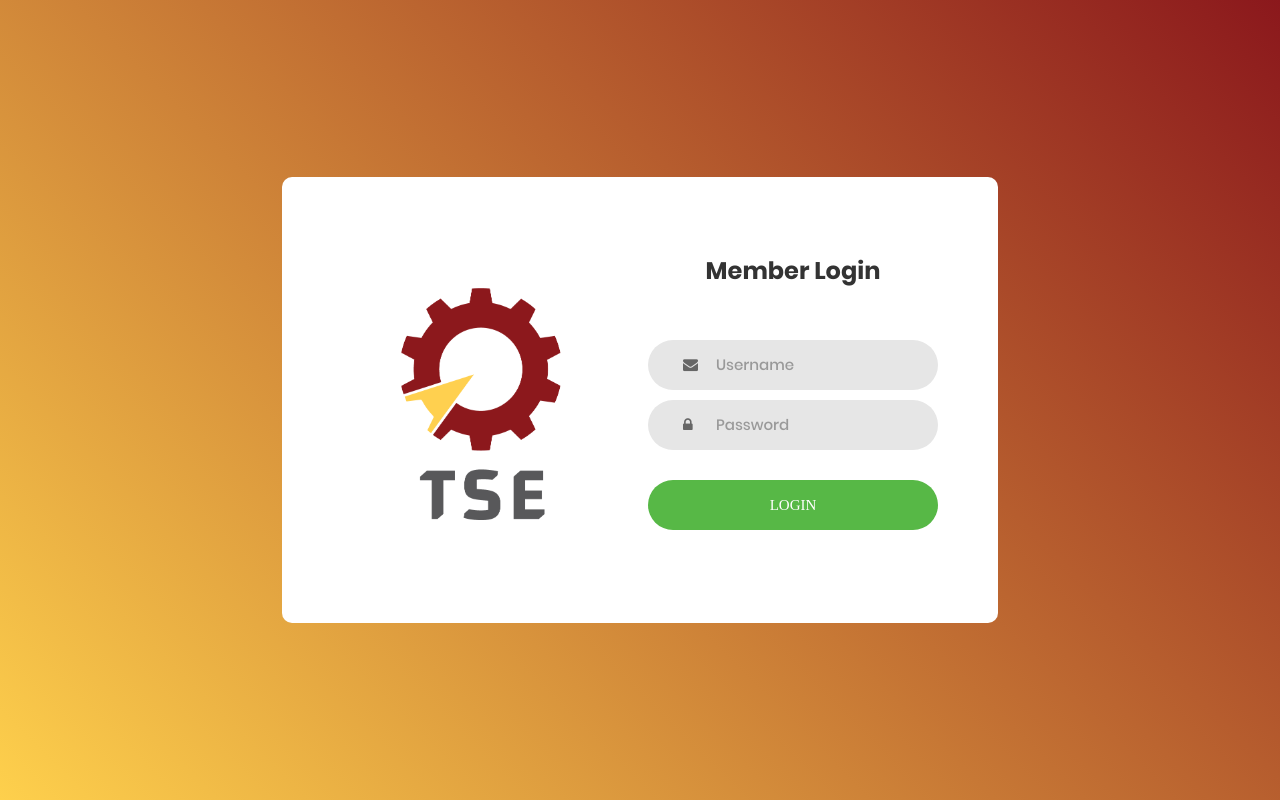
After one commit to 6410685215/cn321-as2, a Django app: page / in a window 1280 px wide. The commit adds this page. Run offline with Django 4.2, Linux system fonts and the light colour scheme; some libraries are stand-ins or nearby versions; some web fonts are replaced.

Commit message:
page login

```diff
--- a/Admin/urls.py
+++ b/Admin/urls.py
@@ -18,6 +18,7 @@ from django.contrib import admin
 from django.urls import path, include
 
 urlpatterns = [
-    path('', include('course.urls')),
+    path('', include('users.urls')),
+    path('course/', include('course.urls')),
     path('admin/', admin.site.urls),
 ]
--- a/course/urls.py
+++ b/course/urls.py
@@ -2,5 +2,5 @@ from django.urls import path, include
 from . import views
 
 urlpatterns = [
-    path('', views.course, name='course'),
+    path('', views.index, name='course'),
 ]
--- a/course/views.py
+++ b/course/views.py
@@ -2,3 +2,5 @@ from django.shortcuts import render
 from django.http import HttpResponse
 
 # Create your views here.
+def index(request):
+    return render(request, 'course/layout.html')
--- a/templates/course/layout.html
+++ b/templates/course/layout.html
@@ -1,11 +1,22 @@
 <!DOCTYPE html>
 <html lang="en">
 <head>
-  <meta charset="UTF-8">
-  <meta name="viewport" content="width=device-width, initial-scale=1.0">
-  <title>DEMO</title>
+  {% load static %}
+	<title>Course Quota</title>
+	<meta charset="UTF-8">
+	<meta name="viewport" content="width=device-width, initial-scale=1">
+
+	<link rel="icon" type="image/png" href="{% static 'images/favicon.ico' %}"/>
+	<link rel="stylesheet" type="text/css" href="{% static 'vendor/bootstrap/css/bootstrap.min.css' %}">
+	<link rel="stylesheet" type="text/css" href="{% static 'fonts/font-awesome-4.7.0/css/font-awesome.min.css' %}">
+	<link rel="stylesheet" type="text/css" href="{% static 'vendor/animate/animate.css' %}">
+	<link rel="stylesheet" type="text/css" href="{% static 'vendor/css-hamburgers/hamburgers.min.css' %}">
+	<link rel="stylesheet" type="text/css" href="{% static 'vendor/select2/select2.min.css' %}">
+	<link rel="stylesheet" type="text/css" href="{% static 'css/util.css' %}">
+	<link rel="stylesheet" type="text/css" href="{% static 'css/main.css' %}">
 </head>
 <body>
-
+  {% block content %}
+  {% endblock %}
 </body>
 </html>
--- /dev/null
+++ b/templates/users/login.html
@@ -0,0 +1,52 @@
+{% extends 'course/layout.html' %}
+{% load static %}
+{% block content %}
+  <div class="limiter">
+    <div class="container-login100">
+      <div class="wrap-login100">
+        <div class="login100-pic js-tilt" data-tilt>
+          <img src="{% static 'images/logo.png' %}" alt="IMG" />
+        </div>
+
+        <form class="login100-form validate-form" action="{% url 'login' %}" method='post'>
+          {% csrf_token %}
+          <span class="login100-form-title">Member Login</span>
+
+          <div class="wrap-input100 validate-input">
+            <input class="input100" type="text" placeholder="Username" name="username" >
+            <span class="focus-input100"></span>
+            <span class="symbol-input100"><i class="fa fa-envelope" aria-hidden="true"></i></span>
+          </div>
+
+          <div class="wrap-input100 validate-input" data-validate="Password is required">
+            <input class="input100" type="password" placeholder="Password" name="password">
+            <span class="focus-input100"></span>
+            <span class="symbol-input100"><i class="fa fa-lock" aria-hidden="true"></i></span>
+          </div>
+
+          <div class="container-login100-form-btn">
+            <button class="login100-form-btn" type="submit" >Login</button>
+          </div>
+
+        </form>
+      </div>
+    </div>
+  </div>
+
+  <!-- =============================================================================================== -->
+  <script src="{% static 'vendor/jquery/jquery-3.2.1.min.js' %}"></script>
+  <!-- =============================================================================================== -->
+  <script src="{% static 'vendor/bootstrap/js/popper.js' %}"></script>
+  <script src="{% static 'vendor/bootstrap/js/bootstrap.min.js' %}"></script>
+  <!-- =============================================================================================== -->
+  <script src="{% static 'vendor/select2/select2.min.js' %}"></script>
+  <!-- =============================================================================================== -->
+  <script src="{% static 'vendor/tilt/tilt.jquery.min.js' %}"></script>
+  <script>
+    $('.js-tilt').tilt({
+      scale: 1.1
+    })
+  </script>
+  <!-- =============================================================================================== -->
+  <script src="{% static 'js/main.js' %}"></script>
+{% endblock %}
--- /dev/null
+++ b/users/forms.py
@@ -0,0 +1,5 @@
+from django import forms
+
+class LoginForm(forms.Form):
+    username = forms.CharField(label='username', max_length=64)
+    password = forms.CharField(label='password', max_length=64, widget=forms.PasswordInput)
--- a/users/urls.py
+++ b/users/urls.py
@@ -0,0 +1,6 @@
+from django.urls import path, include
+from . import views
+
+urlpatterns = [
+    path('', views.sign_in, name='login'),
+]
--- a/users/views.py
+++ b/users/views.py
@@ -1,3 +1,28 @@
-from django.shortcuts import render
+from django.shortcuts import render, redirect
+from django.contrib import messages
+from django.contrib.auth import authenticate, login
+from .forms import LoginForm
 
 # Create your views here.
+def sign_in(request):
+    if request.method == 'GET':
+        form = LoginForm()
+        return render(request,'users/login.html', {'form': form})
+
+    elif request.method == 'POST':
+        form = LoginForm(request.POST)
+
+        if form.is_valid():
+            username = form.cleaned_data['username']
+            password = form.cleaned_data['password']
+            user = authenticate(request,username=username,password=password)
+            if user.is_staff:
+                login(request, user)
+                return redirect('admin:index')
+            else:
+                login(request, user)
+                return render(request,'course/layout.html')
+
+        # form is not valid or user is not authenticated
+        messages.error(request,f'Invalid username or password')
+        return render(request,'users/login.html',{'form': form})
```
Also changed, not shown: templates/course/index.html (added).
